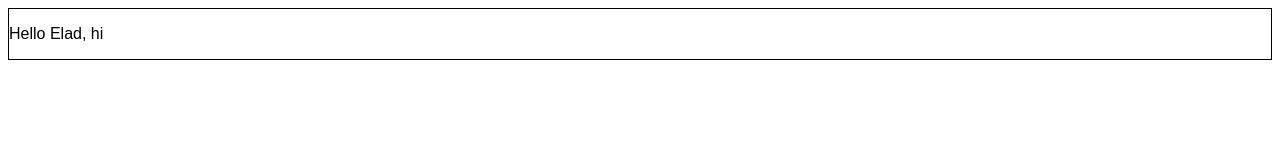
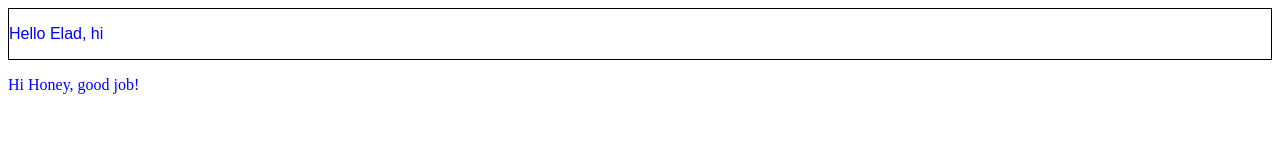
Before and after one commit to OrtalWander/first, a plain HTML site: page index.html in a window 1280 px wide. Drawn offline with Linux system fonts and the light colour scheme.

Commit message:
stage 2 - contributer changes

```diff
--- a/index.html
+++ b/index.html
@@ -6,7 +6,9 @@
      <div class="student-owner">
        <p>Hello Elad, hi</p>
     </div>
+
     <div class="student-contributer">
+        <p>Hi Honey, good job!</p>
     </div>
     </body>
 </html>
--- a/style.css
+++ b/style.css
@@ -3,3 +3,7 @@
     font-family: arial;
 
 }
+
+p{
+    color:blue;
+}
```
